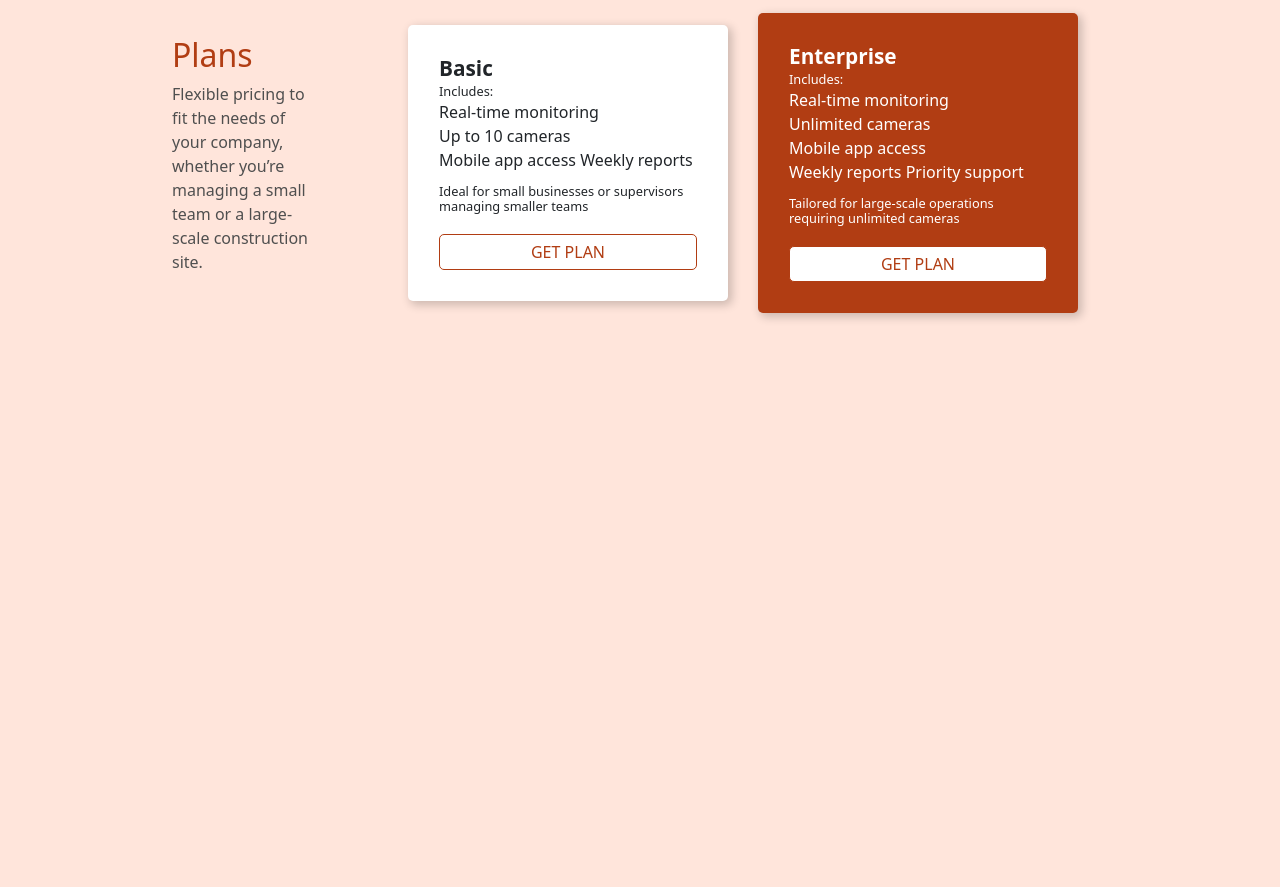
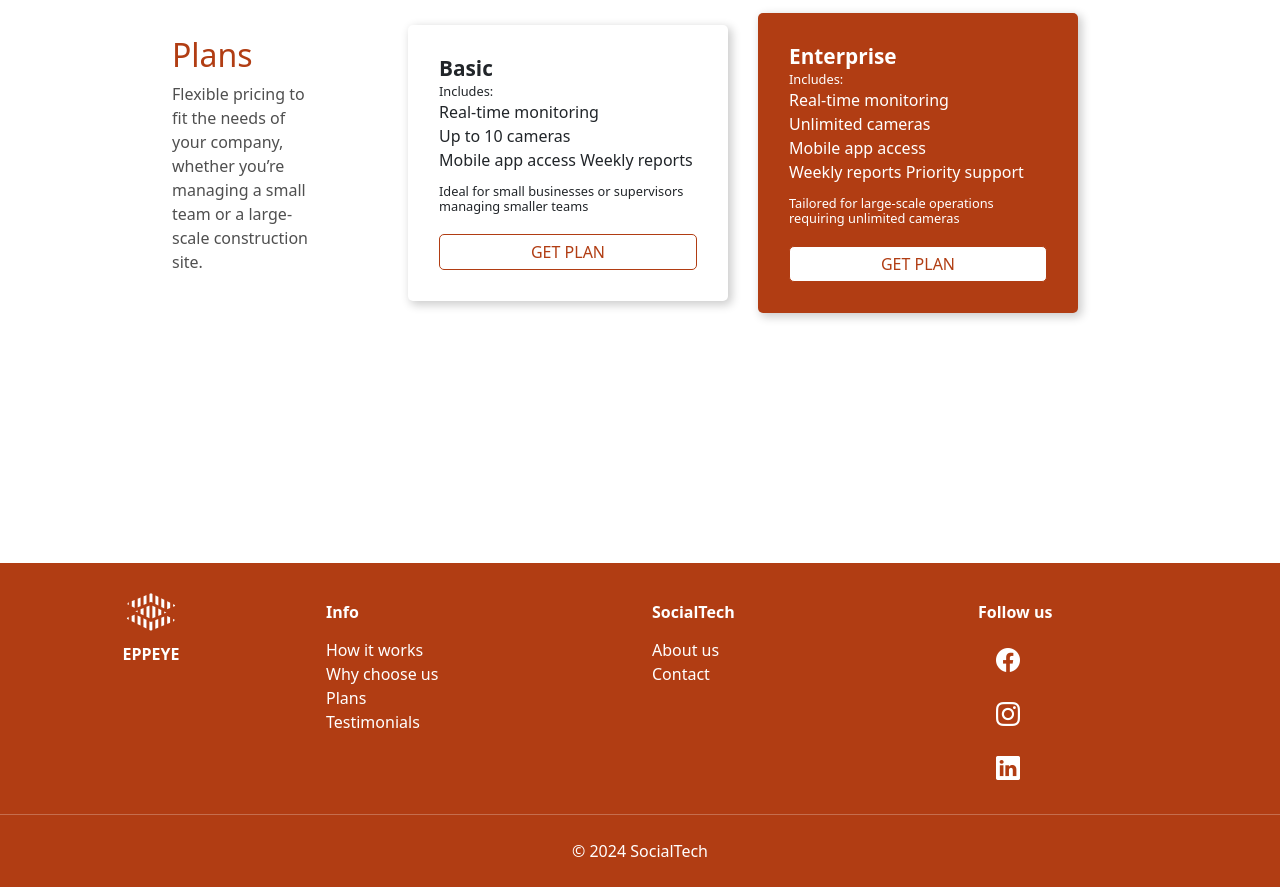
Before and after one commit to ASE-SocialTech/eppeye-landing-page, a website: page index.html in a window 1280 px wide. Shown: the part 2693-3580 px from the top of the page. Before the commit the page ends 3256 px from the top, so only its background shows below. Drawn offline with nearby package versions, Linux system fonts and the light colour scheme.

Commit message:
Added: Footer
Co-Authored-By: Luis Alberto Trujillo Lopez <104176051+NotLT42@users.noreply.github.com>
Co-Authored-By: Jean Carlos Achamizo <traxefeder@gmail.com>
Co-Authored-By: Luis Alberto Siancas Retegui <112042262+DahuX04@users.noreply.github.com>
Co-Authored-By: Rodrigo Raymundo  <130820365+RodrigoRG24@users.noreply.github.com>

```diff
--- a/index.html
+++ b/index.html
@@ -182,5 +182,49 @@
     <script src="https://code.jquery.com/jquery-3.6.0.min.js"></script>
     <script src="script.js"></script>
 </body>
+<footer>
+    <div class="footer-container">
+        <div class="footer-container">
+            <footer class="footer text-white py-4">
+                    <div class="row text-center text-md-start">
+                        <div class="col-12 col-md-3 text-center mb-3 mb-md-0">
+                            <img src="assets/eppeye_logo.png" alt="Logo EPPEYE" width="50">
+                            <h5 class="mt-2">EPPEYE</h5>
+                        </div>
+                        <div class="col-12 col-md-3 mb-3 mb-md-0">
+                            <h5>Info</h5>
+                            <ul class="list-unstyled">
+                                <li><a href="#how-it-works" class="text-white">How it works</a></li>
+                                <li><a href="#why-choose-us" class="text-white">Why choose us</a></li>
+                                <li><a href="#plans" class="text-white">Plans</a></li>
+                                <li><a href="#" class="text-white">Testimonials</a></li>
+                            </ul>
+                        </div>
+                        <div class="col-12 col-md-3 mb-3 mb-md-0">
+                            <h5>SocialTech</h5>
+                            <ul class="list-unstyled">
+                                <li><a href="#" class="text-white">About us</a></li>
+                                <li><a href="#" class="text-white">Contact</a></li>
+                            </ul>
+                        </div>
+                        <div class="col-12 col-md-3 mb-3 mb-md-0 text-center text-md-start">
+                            <h5>Follow us</h5>
+                            <div class="icons">
+                                <a href="#" class="text-white mx-2"><i class="bi bi-facebook"></i></a>
+                                <a href="#" class="text-white mx-2"><i class="bi bi-instagram"></i></a>
+                                <a href="#" class="text-white mx-2"><i class="bi bi-linkedin"></i></a>
+                            </div>
+                        </div>
+                    </div>
+                    <hr class="border-white my-4">
+                    <div class="row">
+                        <div class="col-12 text-center">
+                            <p class="mb-0">&copy; 2024 SocialTech</p>
+                        </div>
+                    </div>
+            </footer>
+        </div>
+    </div>
+</footer>
 
 </html>
--- a/styles.css
+++ b/styles.css
@@ -516,6 +516,68 @@ body {
     transition: all 0.5s ease;
 }
 
+/*Footer*/
+
+.footer {
+    display: flex;
+    flex-direction: column;
+    background-color: #B13D13;
+    width: 100%;
+    box-sizing: border-box;
+    padding: 0 1rem; /* Añadido padding general para el footer */
+}
+
+.footer h5 {
+    font-size: 1rem;
+    font-weight: bold;
+    margin: 1rem 0; /* Solo margen vertical */
+}
+
+.footer a {
+    color: #ffffff;
+    text-decoration: none;
+
+}
+
+.footer a:hover {
+    text-decoration: underline;
+}
+
+.footer .border-white {
+    border-color: #ffffff;
+    margin: 1.5rem 0;
+}
+
+.footer .fab{
+    font-size: 1.5rem;
+    margin: 0 10px;
+    color: #ffffff;
+}
+
+.footer .bi {
+    font-size: 1.5rem;
+    margin: 0 ;
+    color: #ffffff;
+}
+
+.footer img {
+    border-radius: 50%;
+}
+
+.text-white{
+    padding: 0;
+    margin: 0;
+    height: auto;
+}
+
+.icons{
+    display: flex;
+    flex-direction: column;
+    justify-content: center;
+    align-items: flex-start;
+    gap: 10px;
+}
+
 @media screen and (max-width: 1700px){
 
     .main-container{
@@ -527,6 +589,9 @@ body {
 
 @media screen and (max-width: 1050px){
 
+    .plans, .plans-cards{
+        flex-direction: column;
+    }
 }
 
 @media screen and (max-width: 991px){
```
